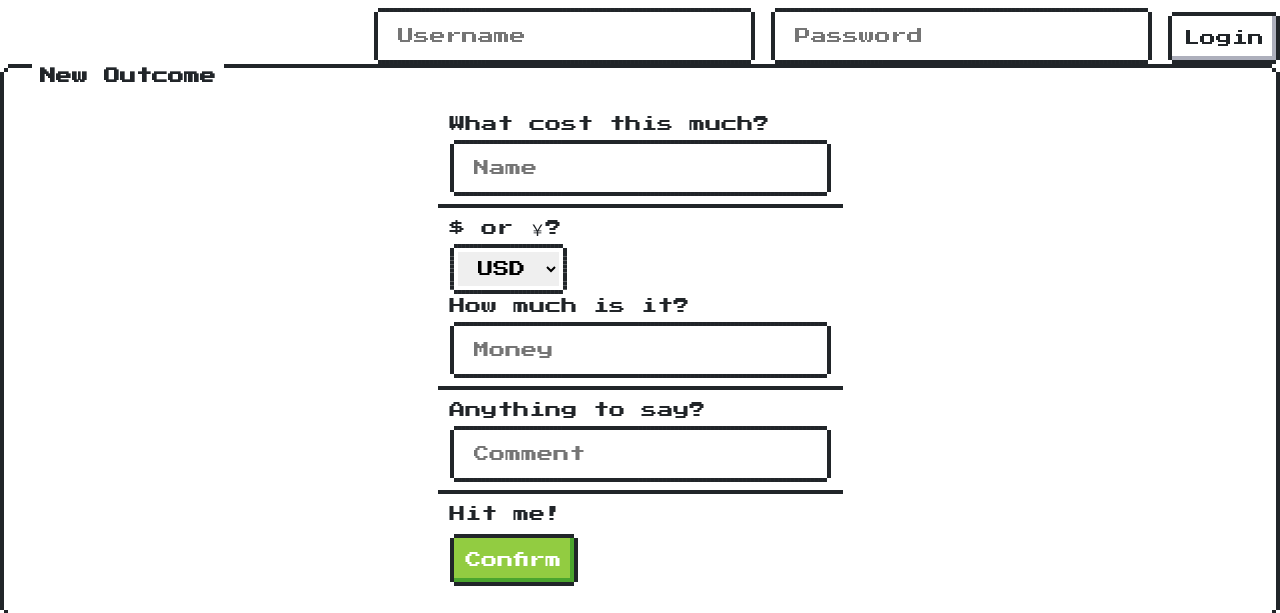
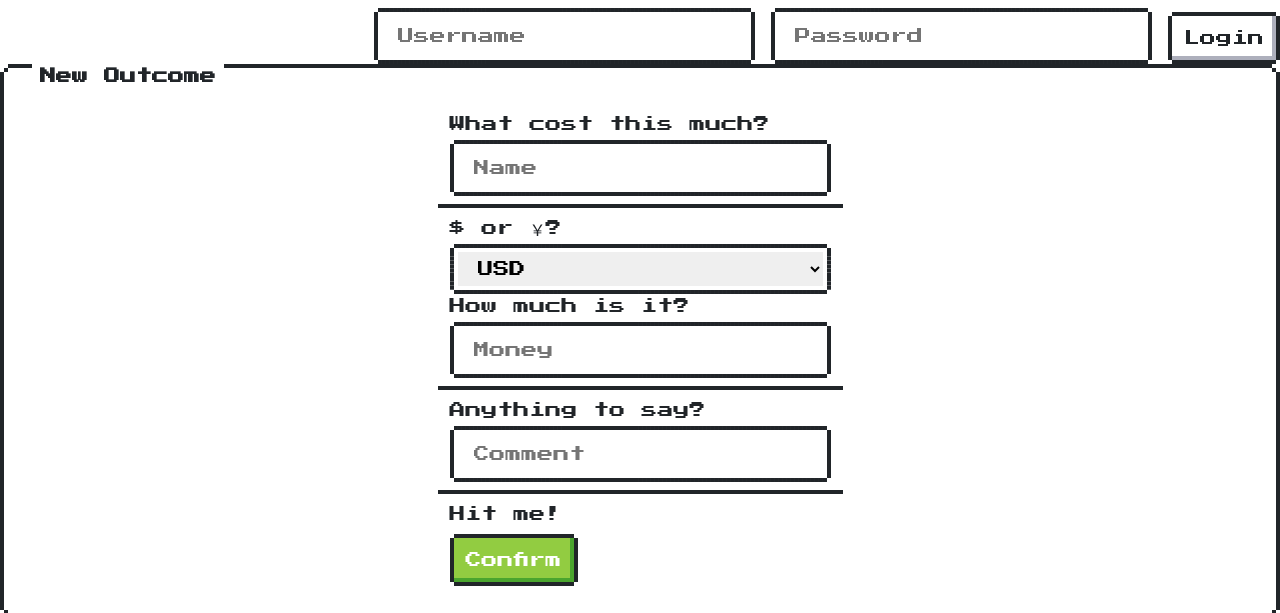
Before and after one commit to azhuge233/Record-your-expense, a Flask app: page / in a window 1280 px wide. Shown: the part 48-661 px from the top of the page. Run offline with Flask 2, Linux system fonts and the light colour scheme.

Commit message:
Update index.html
Fix input display issue on mobile device.

```diff
--- a/templates/index.html
+++ b/templates/index.html
@@ -79,12 +79,12 @@
         </table>
         </form>
         <form method="get" action="/add" onsubmit=" return validate(this)">
-            <table id="smallTbl" class="nes-table" style="width:auto;margin:auto;display:none">
+            <table id="smallTbl" class="nes-table" style="width:auto;margin:auto;display:none;table-layout:fixed;">
             <tr>
                 <td>
                     <div class="nes-field">
                         <label for="NameTxb">What cost this much?</label>
-                        <input type="text" id="NameTxb" name="CostName" placeholder="Name" class="nes-input" style="width:auto" />
+                        <input type="text" id="NameTxb" name="CostName" placeholder="Name" class="nes-input"/>
                     </div>
                 </td>
             </tr>
@@ -92,13 +92,13 @@
                 <td>
                     <div class="nes-field">
                         <label for="TypeDdl">$ or ￥?</label>
-                        <select id="TypeDdl" name="MoneyType" class="nes-input" style="width:auto">
+                        <select id="TypeDdl" name="MoneyType" class="nes-input">
                             <option value="USD">USD</option>
                             <option value="CNY">CNY</option>
                         </select>
 
                         <label for="MoneyTxb">How much is it?</label>
-                        <input type="text" id="MoneyTxb" name="CostMoney" placeholder="Money" class="nes-input" style="width:auto" />
+                        <input type="text" id="MoneyTxb" name="CostMoney" placeholder="Money" class="nes-input"/>
                     </div>
                 </td>
             </tr>
@@ -106,7 +106,7 @@
                 <td>
                     <div class="nes-field">
                         <label for="CommentTxb">Anything to say?</label>
-                        <input type="text" id="CommentTxb" name="CostComment" placeholder="Comment" class="nes-input" style="width:auto" />
+                        <input type="text" id="CommentTxb" name="CostComment" placeholder="Comment" class="nes-input" />
                     </div>
                 </td>
             </tr>
```
